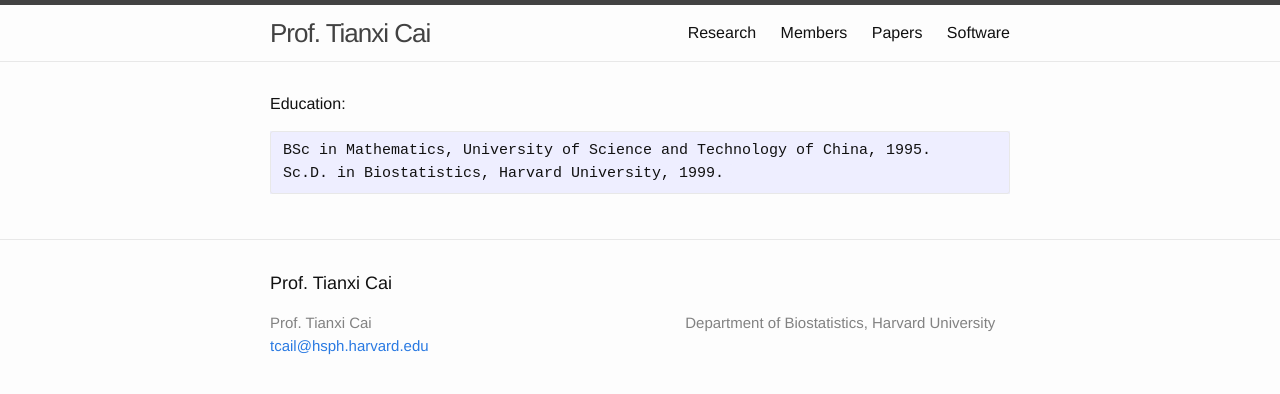
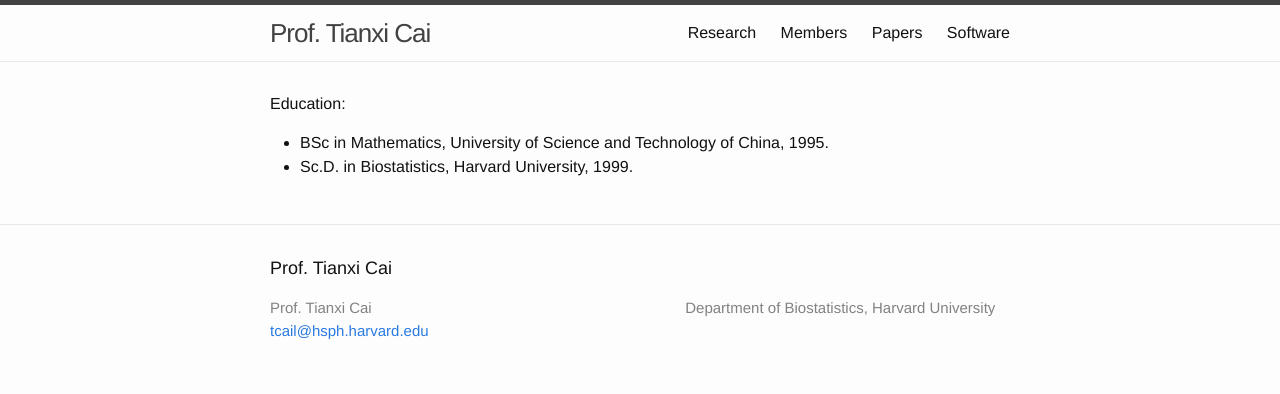
Before and after one commit to Xuanmengcai/Xuanmengcai-github-io, a Jekyll site: the page built from index.md, in a window 1280 px wide. Shown: the top 394 px of the page. Built offline with Jekyll 4.4.1, drawn with Linux system fonts in a browser that asks for light colours.

```diff
--- a/index.md
+++ b/index.md
@@ -5,5 +5,5 @@ layout: default
 
 Education:
 
-    BSc in Mathematics, University of Science and Technology of China, 1995.
-    Sc.D. in Biostatistics, Harvard University, 1999.
+* BSc in Mathematics, University of Science and Technology of China, 1995.
+* Sc.D. in Biostatistics, Harvard University, 1999.
```
